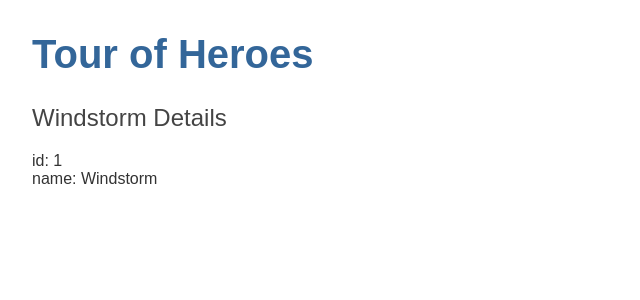
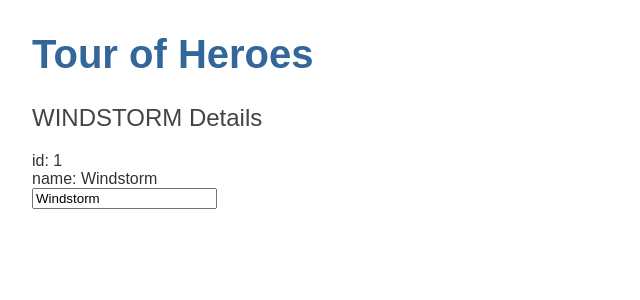
Before and after one commit to Bashiruu1/angular-tour-of-heroes, an Angular app: page / in a window 1280 px wide. Shown: the top 300 px of the page, without its empty margins (0-640 px from the left). Built offline with nearby package versions, Linux system fonts and the light colour scheme.

Commit message:
Imported NgModel from FormsModule so I can do two way binding

```diff
--- a/src/app/app.component.ts
+++ b/src/app/app.component.ts
@@ -1,4 +1,5 @@
 import { Component } from '@angular/core';
+import { FormsModule } from '@angular/forms';
 
 @Component({
   selector: 'app-root',
--- a/src/app/app.module.ts
+++ b/src/app/app.module.ts
@@ -4,6 +4,7 @@
 import { AppRoutingModule } from './app-routing.module';
 import { AppComponent } from './app.component';
 import { HeroesComponent } from './heroes/heroes.component';
+import { FormsModule } from '@angular/forms';
 
 @NgModule({
   declarations: [
@@ -12,7 +13,8 @@
   ],
   imports: [
     BrowserModule,
-    AppRoutingModule
+    AppRoutingModule,
+    FormsModule
   ],
   providers: [],
   bootstrap: [AppComponent]
--- a/src/app/heroes/heroes.component.html
+++ b/src/app/heroes/heroes.component.html
@@ -1,3 +1,8 @@
-<h2>{{hero.name}} Details</h2>
+<h2>{{hero.name | uppercase}} Details</h2>
 <div><span>id: </span>{{hero.id}}</div>
 <div><span>name: </span>{{hero.name}}</div>
+<div>
+    <label>
+        <input [(ngModel)]="hero.name" placeholder="name">
+    </label>
+</div>
```
